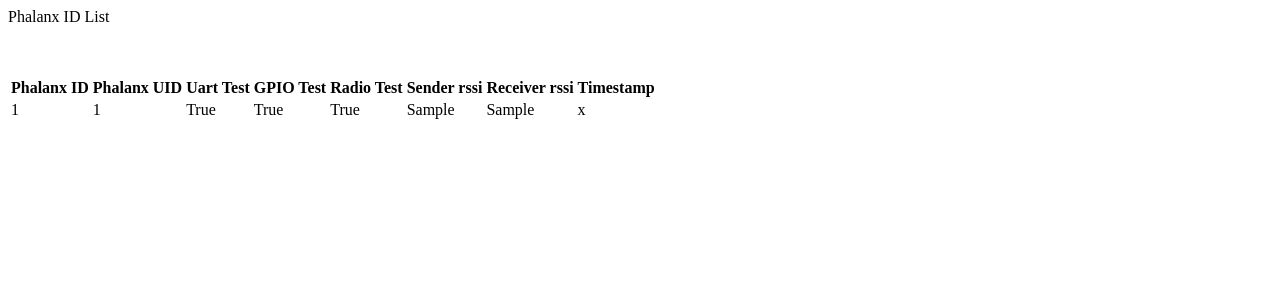
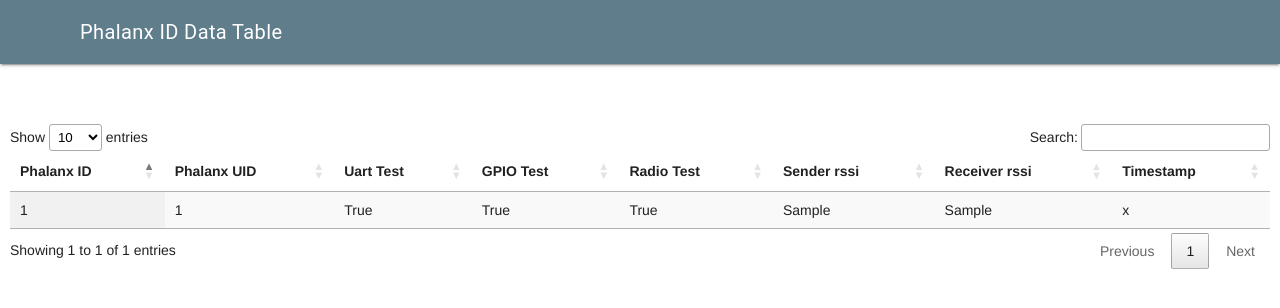
Before and after one commit to edgar501/PhalanxIDService, a Django app: a page that uses WebService/templates/phalanx_table.html in a window 1280 px wide. Shown: the top 308 px of the page. Run offline with Django 3.2, Linux system fonts and the light colour scheme; tables that the repository leaves empty hold one stand-in row (values such as "Sample post"); lists and menus that the app fills with data are empty; some libraries are stand-ins or nearby versions.

Commit message:
Added formatted visual display table.

```diff
--- a/WebService/templates/phalanx_table.html
+++ b/WebService/templates/phalanx_table.html
@@ -1,15 +1,115 @@
+{% load staticfiles %}
+<!DOCTYPE html>
+<html lang="en">
+
+<head>
+    <meta charset="UTF-8">
+    <meta name="viewport" content="width=device-width, initial-scale=1.0">
+    <title>{% block title %}Phalanx ID Database{% endblock %}</title>
+    <link rel="stylesheet" href="https://fonts.googleapis.com/icon?family=Material+Icons"/>
+    <link rel="stylesheet" href="https://code.getmdl.io/1.3.0/material.blue_grey-blue.min.css"/>
+    <link rel="stylesheet" type="text/css" href="https://cdn.datatables.net/1.10.15/css/jquery.dataTables.min.css">
+    {% block stylesheets %}{% endblock %}
+</head>
+
+<body>
+<div class="mdl-layout mdl-js-layout mdl-layout--fixed-header">
+
+    <header class="mdl-layout__header">
+        <div class="mdl-layout-icon"></div>
+
+        <div class="mdl-layout__header-row">
+            <!-- Title -->
+            <span class="mdl-layout-title">{% block content-title %}Phalanx ID Data Table{% endblock %}</span>
+            <!-- Add spacer, to align navigation to the right -->
+            <div class="mdl-layout-spacer"></div>
+            <!-- Navigation. We hide it in small screens. -->
+        </div>
+    </header>
+
+
+
+    <div>
+        <div class="col-xs-12" id="tableWrapper" style="margin-top: 50px; position: relative; padding: 10px">
+            <table id="example" class="display" cellspacing="0" width="100%">
+                <thead class="mdl-data-table__cell--non-numeric">
+                <tr>
+                    <th class="text-left">Phalanx ID</th>
+                    <th class="text-left">Phalanx UID</th>
+                    <th class="text-left">Uart Test</th>
+                    <th class="text-left">GPIO Test</th>
+                    <th class="text-left">Radio Test</th>
+                    <th class="text-left">Sender rssi</th>
+                    <th class="text-left">Receiver rssi</th>
+                    <th class="text-left">Timestamp</th>
+                </tr>
+                </thead>
+                <tbody>
+                {% for phalanx_object in phalanx_info %}
+                    <tr class="mdl-data-table__cell--non-numeric">
+                        <td> {{ phalanx_object.phalanx_id }} </td>
+                        <td> {{ phalanx_object.phalanx_uid }} </td>
+                        <td> {{ phalanx_object.uart_test }} </td>
+                        <td> {{ phalanx_object.gpio_test }} </td>
+                        <td> {{ phalanx_object.radio_test }} </td>
+                        <td> {{ phalanx_object.sender_rssi }} </td>
+                        <td> {{ phalanx_object.receiver_rssi }} </td>
+                        <td> {{ phalanx_object.timestamp }} </td>
+                    </tr>
+                {% endfor %}
+                </tbody>
+            </table>
+
+        </div>
+    </div>
+
+
+    <main class="mdl-layout__content">
+        <div class="mdl-grid">
+            <div id='loading'
+                 class="mdl-cell mdl-cell--12-col mdl-progress mdl-js-progress mdl-progress__indeterminate"
+                 style="display: none;"></div>
+            {% block content %}
+            {% endblock %}
+        </div>
+    </main>
+</div>
+
+{% block scripts %}
+
+    <script src="https://code.jquery.com/jquery-1.12.4.js"></script>
+    <script src="https://cdn.datatables.net/1.10.16/js/jquery.dataTables.min.js"></script>
+
+    <script>
+        $(document).ready(function () {
+            $('#example').DataTable({
+                processing: true,
+                ordering: true,
+                scrollX: true
+            });
+        });
+    </script>
+
+
+{% endblock %}
+</body>
+</html>
+
+
+
+
+{% comment %}
 {% block tittle %} Phalanx ID List {% endblock tittle %}
 
-{% block static %}
-    {% load staticfiles %}
-    <link rel="stylesheet"  href={% static "DataTables/DataTables-1.10.16/css/dataTables.bootstrap.css" %}/>
-    <link rel="stylesheet"  href={% static "DataTables/Bootstrap-3.3.7/css/bootstrap.css" %}/>
-    <link rel="stylesheet"  href={% static "DataTables/datatables.min.css" %}/>
-    <script type="text/javascript" src={% static "DataTables/datatables.js" %}></script>
-    <script type="text/javascript" src={% static "DataTables/DataTables-1.10.16/js/dataTables.bootstrap.min.js" %}></script>
-{% endblock %}
+{% block projet_content %}
 
-{% block projet_content %}
+     <link rel="stylesheet"  href="http://cdn.datatables.net/1.10.16/css/jquery.dataTables.min.css/">
+    <script src="http://cdn.datatables.net/1.10.16/js/jquery.dataTables.min.js">
+        $(document).ready(function () {
+            $('#phalanx_id').DataTable();
+        });
+    </script>
+
 
 
     <div class="row">
@@ -47,3 +147,12 @@
     </div>
 
 {% endblock projet_content %}
+
+
+
+
+
+
+
+
+{% endcomment %}
```
